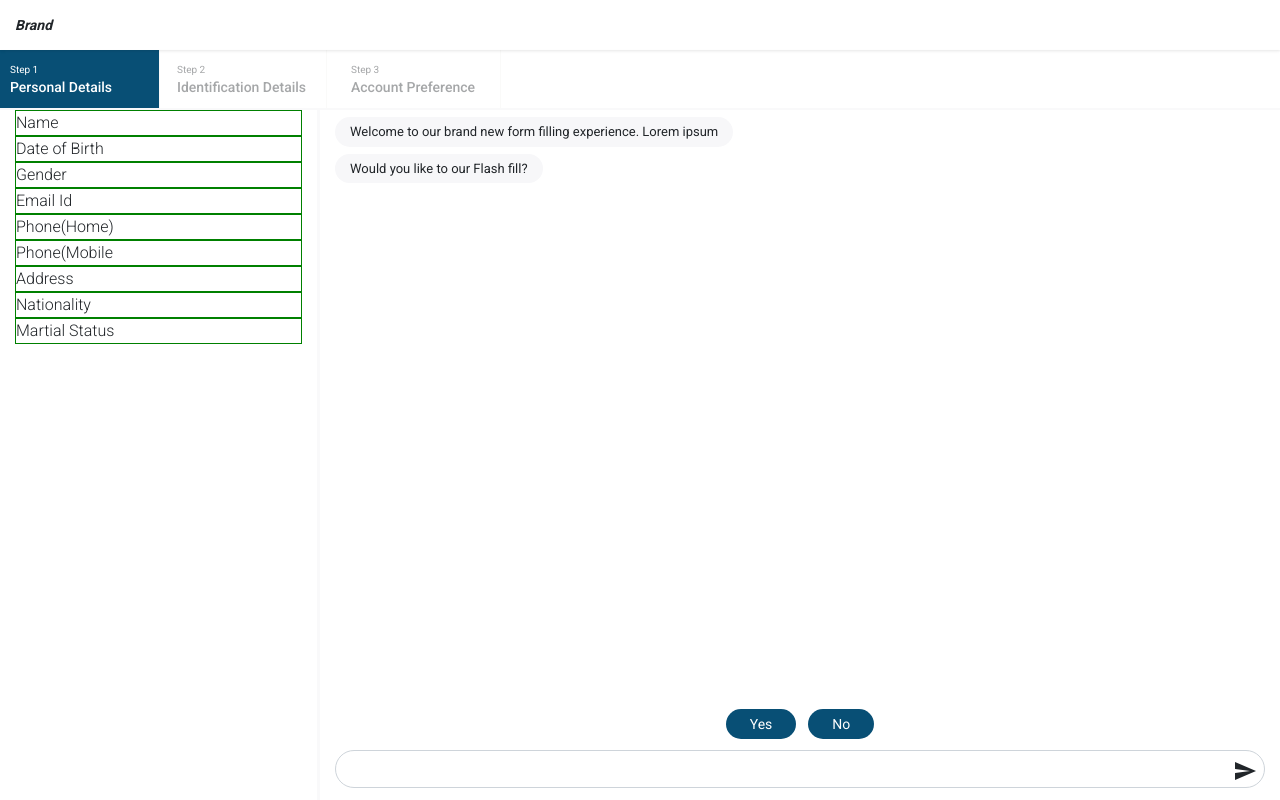
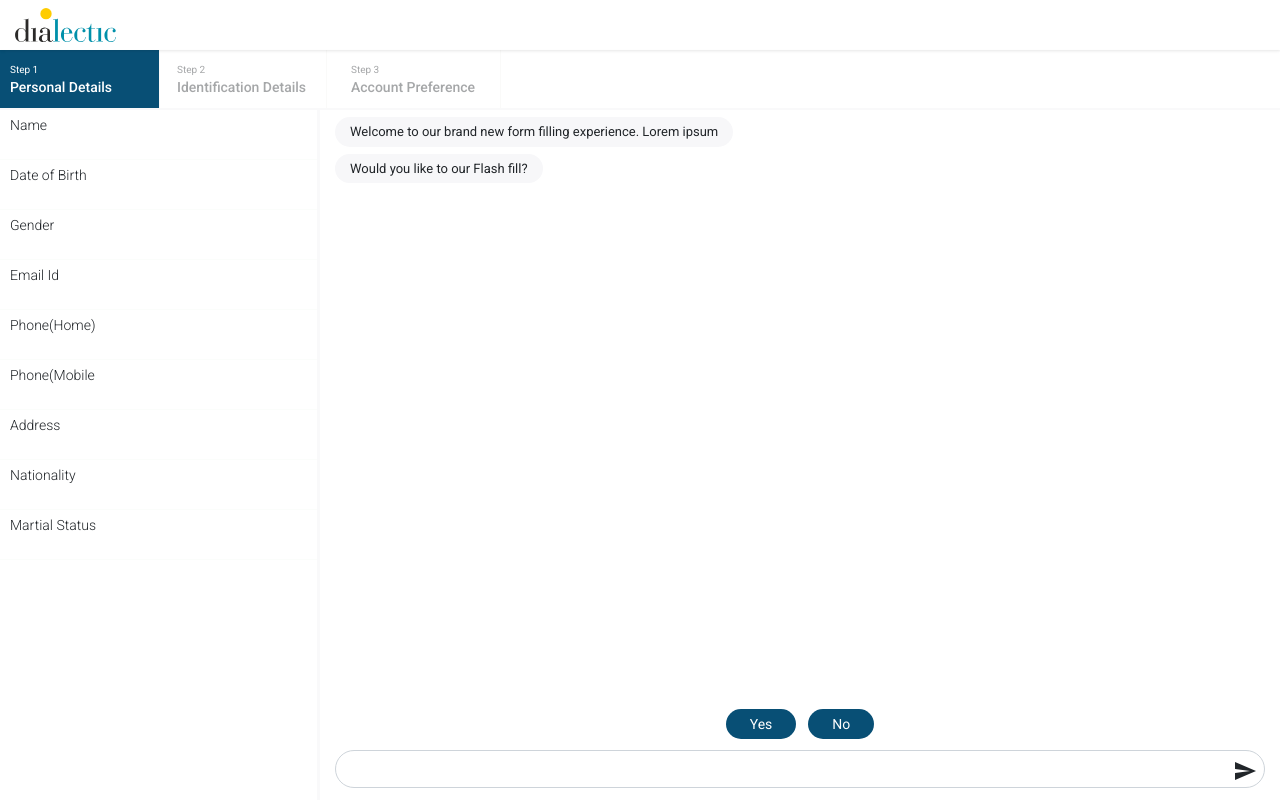
Before and after one commit to kamalbabu/new-form-layout, a React (Create React App) app: page / in a window 1280 px wide. Built offline with nearby package versions, Linux system fonts and the light colour scheme.

Commit message:
Adding minor changes to style

```diff
--- a/src/components/top-nav/TopNav.css
+++ b/src/components/top-nav/TopNav.css
@@ -9,3 +9,7 @@
     height:50px !important;
    box-shadow: 0 2px 3px rgba(0,0,0,0.03), 0 1px 2px rgba(0,0,0,0.06) !important;
 }
+
+.brand-logo{
+    height: 34px;
+}
--- a/src/components/top-nav/TopNav.js
+++ b/src/components/top-nav/TopNav.js
@@ -1,5 +1,6 @@
 import React, { Component } from 'react';
 import { MDBNavbar} from 'mdbreact';
+import logo from '../../logo.svg'
 import "./TopNav.css";
 
 class TopNavigation extends Component {
@@ -22,8 +23,11 @@ class TopNavigation extends Component {
     render() {
         return (
             <MDBNavbar className="flexible-navbar" fixed="true" light expand="md">
-                <div >
+                {/* <div >
                     <strong className="brand">Brand</strong>
+                </div> */}
+                 <div >
+                    <img className="brand-logo" src={logo} alt=""/>
                 </div>
             </MDBNavbar>
         );
--- a/src/index.js
+++ b/src/index.js
@@ -12,5 +12,5 @@ ReactDOM.render(<App />, document.getElementById('root'));
 // If you want your app to work offline and load faster, you can change
 // unregister() to register() below. Note this comes with some pitfalls.
 // Learn more about service workers: https://bit.ly/CRA-PWA
-//serviceWorker.unregister();
-serviceWorker.register();
+serviceWorker.unregister();
+//serviceWorker.register();
--- a/src/pages/form/Form.css
+++ b/src/pages/form/Form.css
@@ -96,6 +96,7 @@
 
  .live-form-container{
     margin:0;
+    padding: 0px;
     border-right:3px solid #f9f9fa;
  }
 
@@ -206,9 +207,6 @@
  }
 
 
-.live-form-item{
-    border: 1px solid green;
-}
 
 .form-section-container{
     width: 100%;
@@ -236,11 +234,37 @@
 .user-message{
     background-color: #036CA4;
     margin-left: auto;
-    color:#fff;
-    margin-top:7px;
-    margin-bottom:7px;
+    color: #fff;
+    margin-top: 7px;
+    margin-bottom: 7px;
+    padding: 10px 10px 10px 10px;
+    width: fit-content;
 }
 
 .modal-content{
     height: 100vh;
 }
+
+
+.live-form-item{
+    padding-left: 10px;
+    border-bottom: 1px solid #fbfdfb;
+    min-height: 50px;
+    padding-top: 5px;
+    cursor: pointer;
+}
+
+.live-form-item:hover{
+    background-color: #084F75;
+    color: #ffff
+}
+
+.live-form-title{
+    font-size: 14px;
+}
+
+.live-form-value{
+    font-size: 16px;
+    font-weight: 500;
+    margin-top: 4px;
+}
--- a/src/pages/form/Form.js
+++ b/src/pages/form/Form.js
@@ -55,7 +55,7 @@ class Form extends Component {
 
     scrollToBottom = () => {
 
-    if (this.messagesEnd>0) {
+        if (this.messagesEnd > 0) {
             this.messagesEnd.scrollTop = this.messagesEnd.scrollHeight;
         }
     };
@@ -84,7 +84,7 @@ class Form extends Component {
             />
         );
         this.registerUserConversationElm(conversationElm);
-    this.toggleModal();
+        //this.toggleModal();
         setTimeout(() => {
             this.triggerConversation();
         }, 2000);
@@ -179,7 +179,31 @@ class Form extends Component {
             console.log(e)
         }
     };
+    handleImageChange(e) {
+        e.preventDefault();
 
+        let reader = new FileReader();
+        let file = e.target.files[0];
+
+        reader.onloadend = async () => {
+            // await this.setState({
+            //     file: file,
+            //     imagePreviewUrl: reader.result
+            // });
+            let response = {
+                type: Constant.CONVERSATION_TYPE.TEXT,
+                data: {
+                    id: 'UPLOAD_ID',
+                    timestamp: new Date().toUTCString(),
+                    text: reader.result,
+                    action: 'PROCESS_ID'
+
+                }
+            };
+            this.onUploadFileComplete(response);
+        }
+        reader.readAsDataURL(file)
+    }
     handleUserResponse = async conversation => {
 
         this.setState({
@@ -194,7 +218,8 @@ class Form extends Component {
         );
         this.registerUserConversationElm(conversationElm);
         if (conversation.data.id === "FLASH_FILL_METHOD_OPTION") {
-      this.toggleModal();
+            //this.toggleModal();
+            this.inputElement.click();
         } else {
             await new Promise(r => setTimeout(r, 1000));
             this.triggerConversation();
@@ -253,7 +278,11 @@ class Form extends Component {
                         </div>
                     </MDBCol>
                 </MDBRow>
-        <MDBModal
+                <input className="fileInput invisible"
+                       type="file"
+                       ref={input => this.inputElement = input}
+                       onChange={(e)=>this.handleImageChange(e)} />
+                {/* <MDBModal
                     isOpen={this.state.modal}
                     toggle={this.toggleModal}
                     size="fluid"
@@ -262,7 +291,7 @@ class Form extends Component {
                     <MDBModalBody>
                         <UploadFile onUpload={this.onUploadFileComplete.bind(this)} />
                     </MDBModalBody>
-        </MDBModal>
+                </MDBModal> */}
             </MDBContainer>
         );
     }
@@ -335,8 +364,8 @@ function LiveFormContainer(props) {
 function LiveFormItem(props) {
     return (
         <div className="live-form-item">
-      <div>{props.item.fieldName}</div>
-      <div>{props.item.value}</div>
+            <div className="live-form-title">{props.item.fieldName}</div>
+            <div className="live-form-value">{props.item.value}</div>
         </div>
     );
 }
```
Lines whose indentation alone changed are shown as unchanged.
